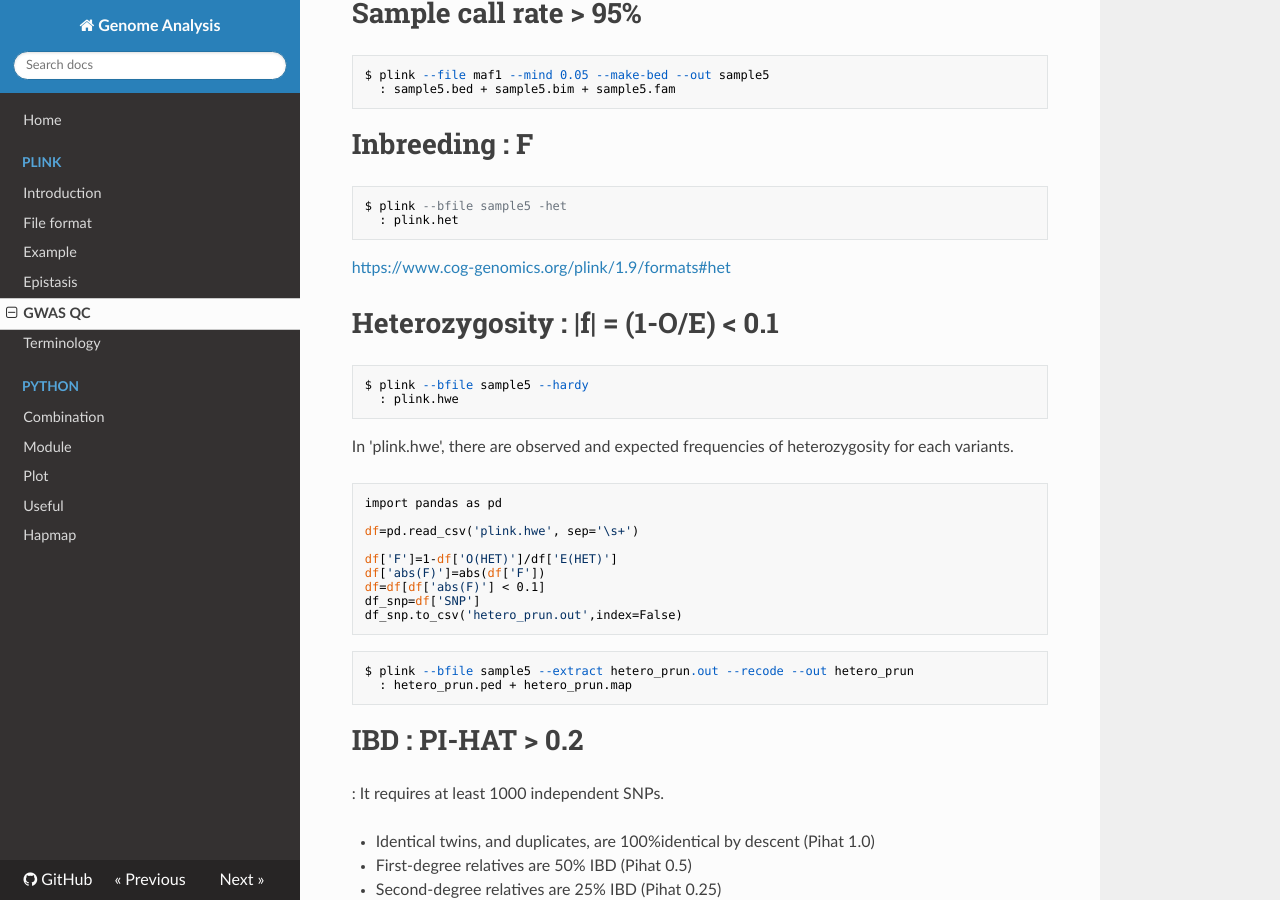
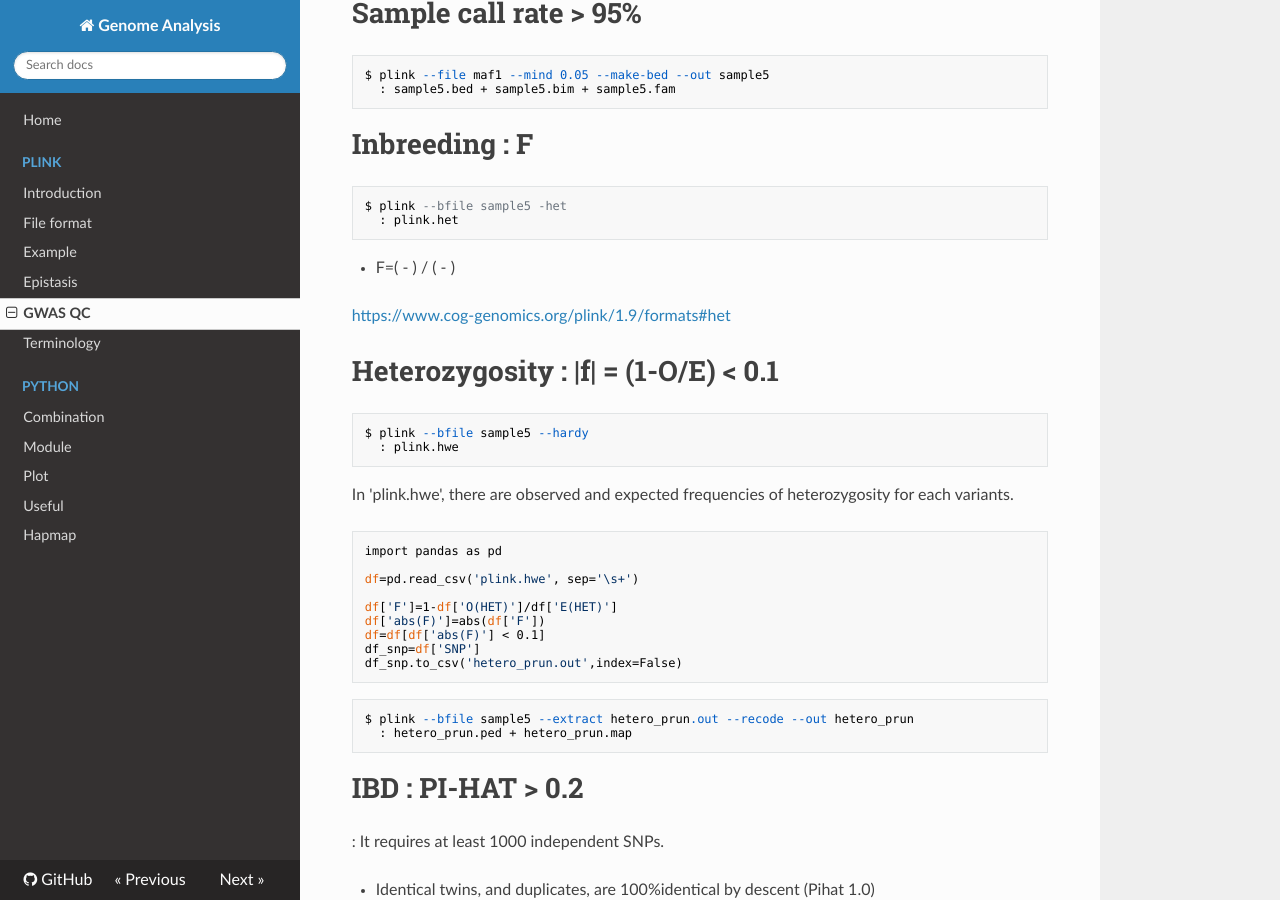
Before and after one commit to WonyoungCho/plink, an MkDocs documentation site: the page built from docs/GWAS.md, in a window 1280 px wide and 900 px high, scrolled down 559 px. Built offline with MkDocs 1.6.1, drawn with Linux system fonts in a browser that asks for light colours; nearby versions of some CDN libraries; old or Windows-style settings are respelled for this version of MkDocs.

Commit message:
Update GWAS.md

````diff
--- a/docs/GWAS.md
+++ b/docs/GWAS.md
@@ -29,6 +29,8 @@ $ plink --file maf1 --mind 0.05 --make-bed --out sample5
 $ plink --bfile sample5 -het
   : plink.het
 ```
+* F=(<observed hom. count> - <expected count>) / (<total observations> - <expected count>)
+
 <https://www.cog-genomics.org/plink/1.9/formats#het>
 
 # Heterozygosity : |f| = (1-O/E) < 0.1
````
